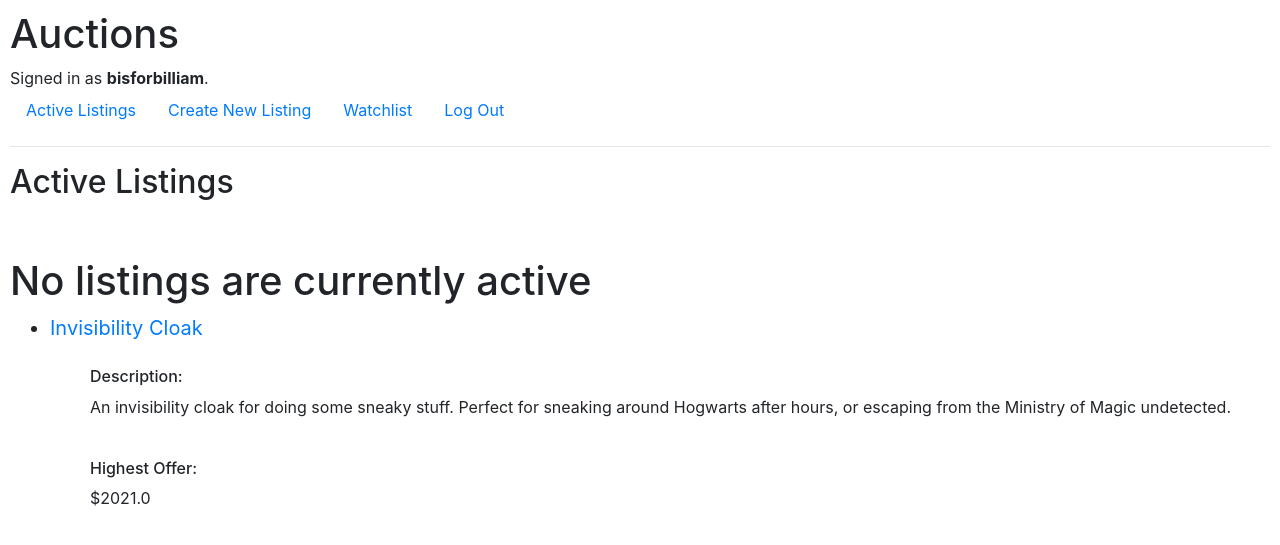
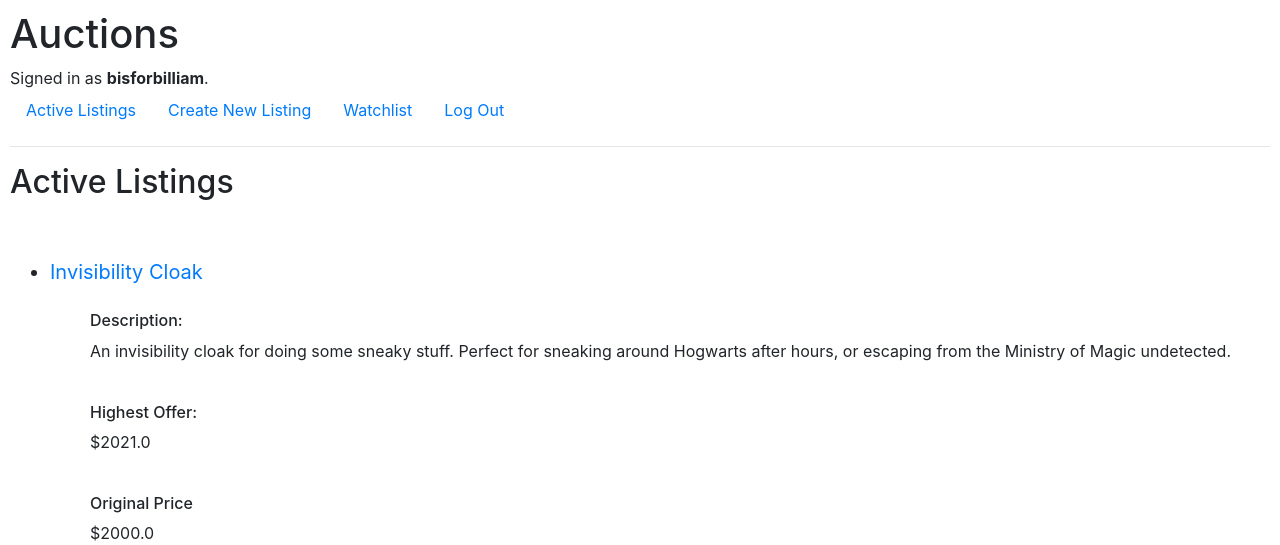
Before and after one commit to allforthe64/web50, a Django app: page / in a window 1280 px wide. Shown: the top 545 px of the page. Run offline with Django 3.2, Linux system fonts and the light colour scheme; a user stored in the database is signed in; data comes from the database, SQL or seed files in the repository; some libraries are stand-ins or nearby versions.

Commit message:
made changes to index.html

```diff
--- a/commerce/auctions/templates/auctions/index.html
+++ b/commerce/auctions/templates/auctions/index.html
@@ -5,9 +5,6 @@
     <h2>Active Listings</h2>
     <br>
     <br>
-    {% if Listings == None %}
-        <h1>No listings are currently active</h1>
-    {% endif %}
     <ul>
         {% for listing in listings %}
             <li  style="font-size: 20px;" name="listingTitle"><a href='listing/{{listing.title}}'>{{listing.title}}</a></li>
```
